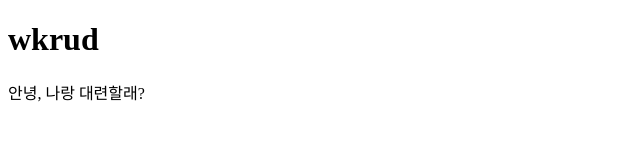
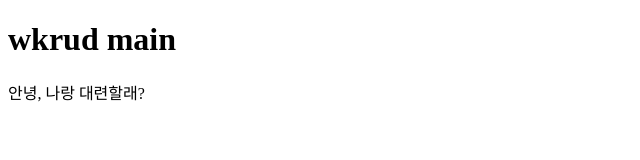
Before and after one commit to wk-rud/wk, a plain HTML site: page index.html in a window 1280 px wide. Shown: the whole page, without its empty margins (0-640 px from the left). Drawn offline with Linux system fonts and the light colour scheme.

Commit message:
메인 페이지 생성

```diff
--- a/index.html
+++ b/index.html
@@ -7,7 +7,7 @@
     <title>Document</title>
 </head>
 <body>
-    <h1>wkrud</h1>
+    <h1>wkrud main</h1>
     <div>안녕, 나랑 대련할래?</div>
 </body>
 </html>
```
